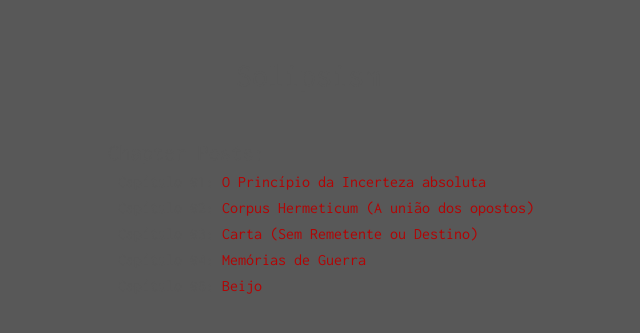
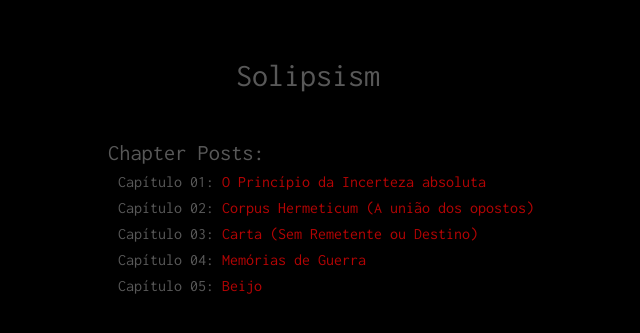
Before and after one commit to sorathpanzer/sorathpanzer.github.io, a Jekyll site: the page built from index.html, in a window 1280 px wide. Shown: the top 333 px of the page, without its empty margins (232-872 px from the left). Built offline with Jekyll 4.4.1, drawn with Linux system fonts in a browser that asks for light colours.

Commit message:
Update main.scss

```diff
--- a/assets/css/main.scss
+++ b/assets/css/main.scss
@@ -7,7 +7,7 @@
 body {
     color: #585858;
     background: #000000;
-    background-color: #585858;
+    background-color: #000000;
     foreground-color: #585858;
     font-family: 'Inconsolata', ;
     font-size: 100%;
```
